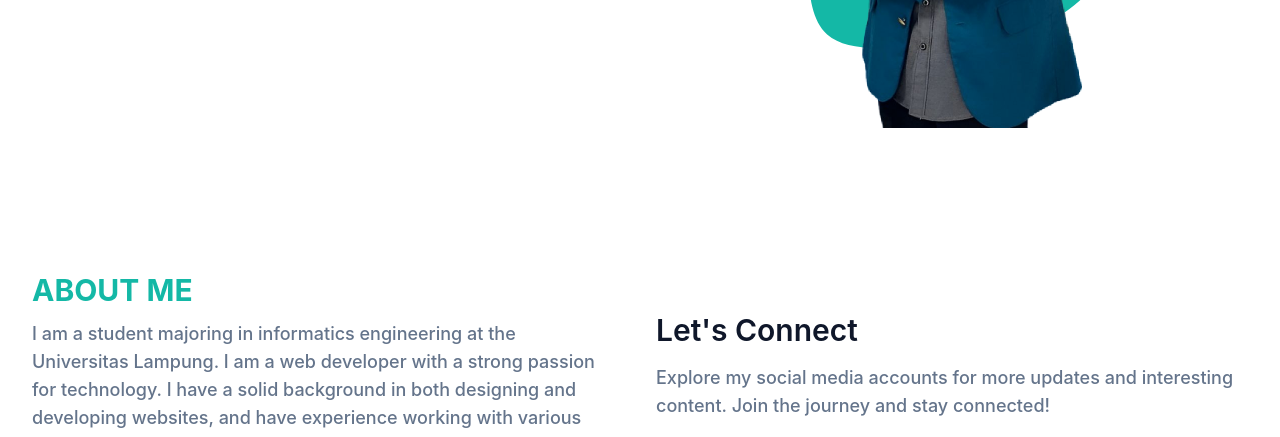
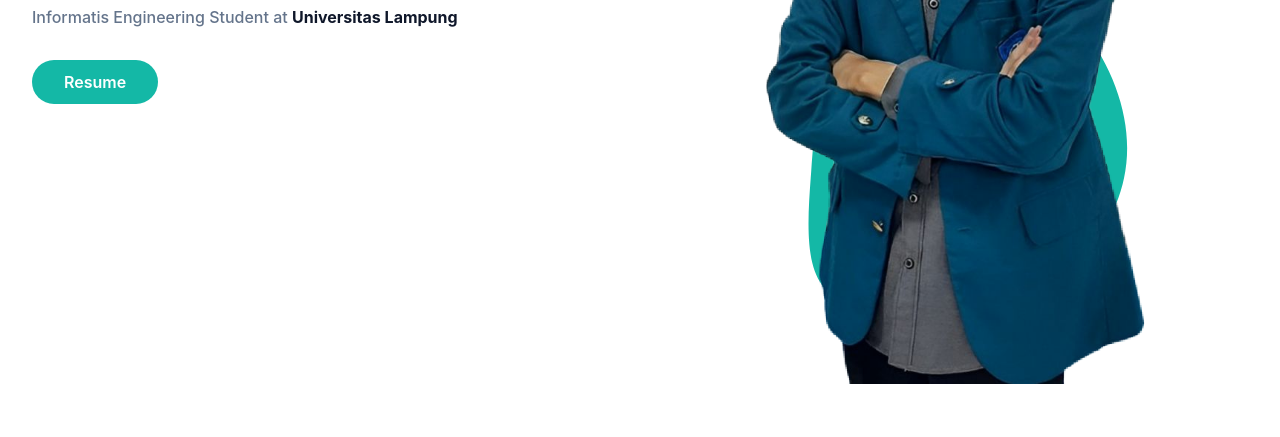
Before and after one commit to gibranalfarabi/gibranalfarabi.github.io, a website: page index.html in a window 1280 px wide. Shown: the part 585-1022 px from the top of the page. Drawn offline with Linux system fonts and the light colour scheme.

Commit message:
update gambar

```diff
--- a/index.html
+++ b/index.html
@@ -85,7 +85,7 @@
           </div>
           <div class="w-full self-end px-4 lg:w-1/2">
             <div class="relative mt-10 lg:right-0 lg:mt-9">
-              <img src="dist/img/Gibran.png" alt="Gibran Alfarabi" width="400" height="500" class="relative z-10 mx-auto max-w-full" />
+              <img src="dist/img/Gibran.png" alt="Gibran Alfarabi" class="relative z-10 mx-auto max-w-full" />
               <span class="absolute bottom-4 left-1/2 -translate-x-1/2 md:scale-125">
                 <svg width="400" height="400" viewBox="0 0 200 200" xmlns="http://www.w3.org/2000/svg">
                   <path
```
Also changed, not shown: dist/css/final.css.
